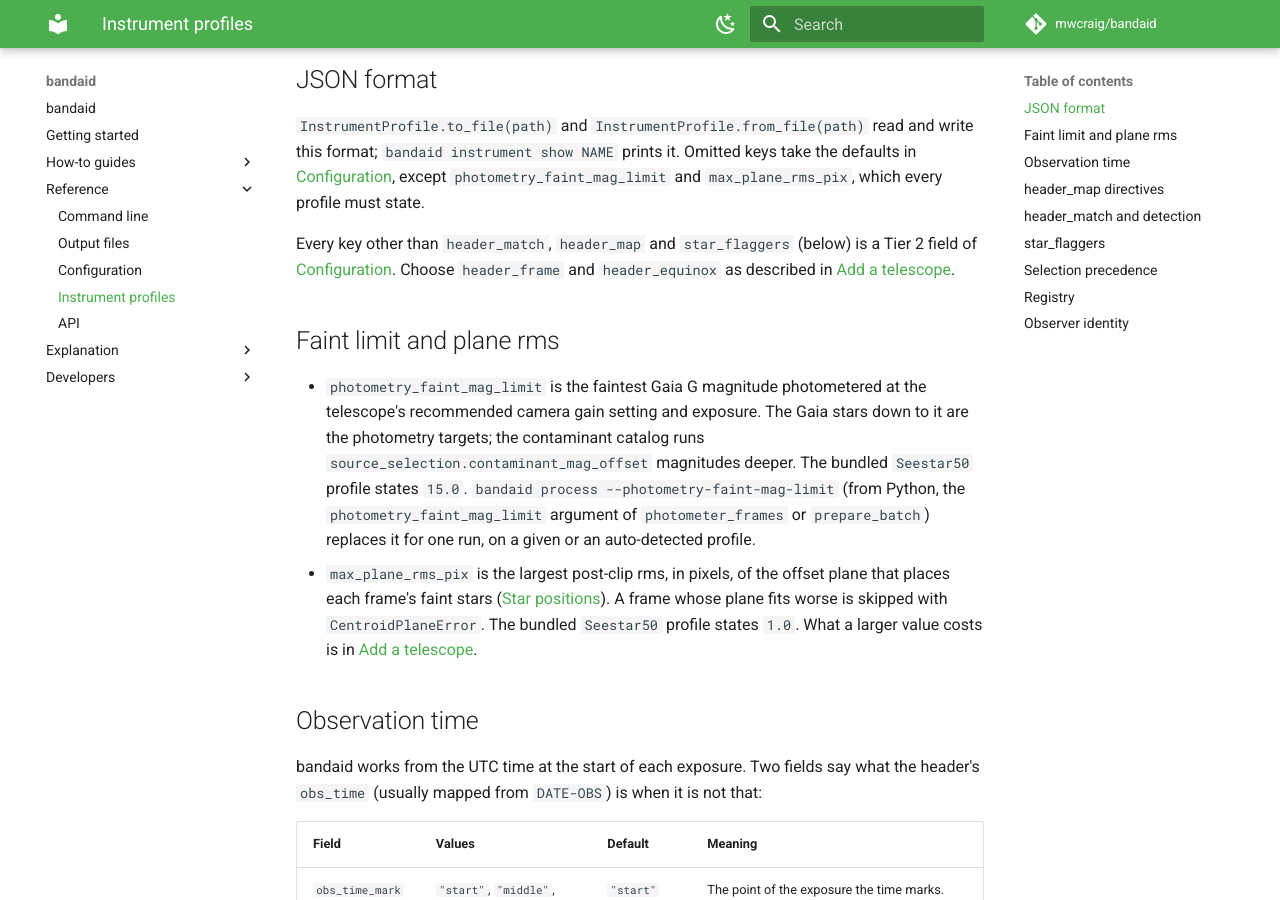
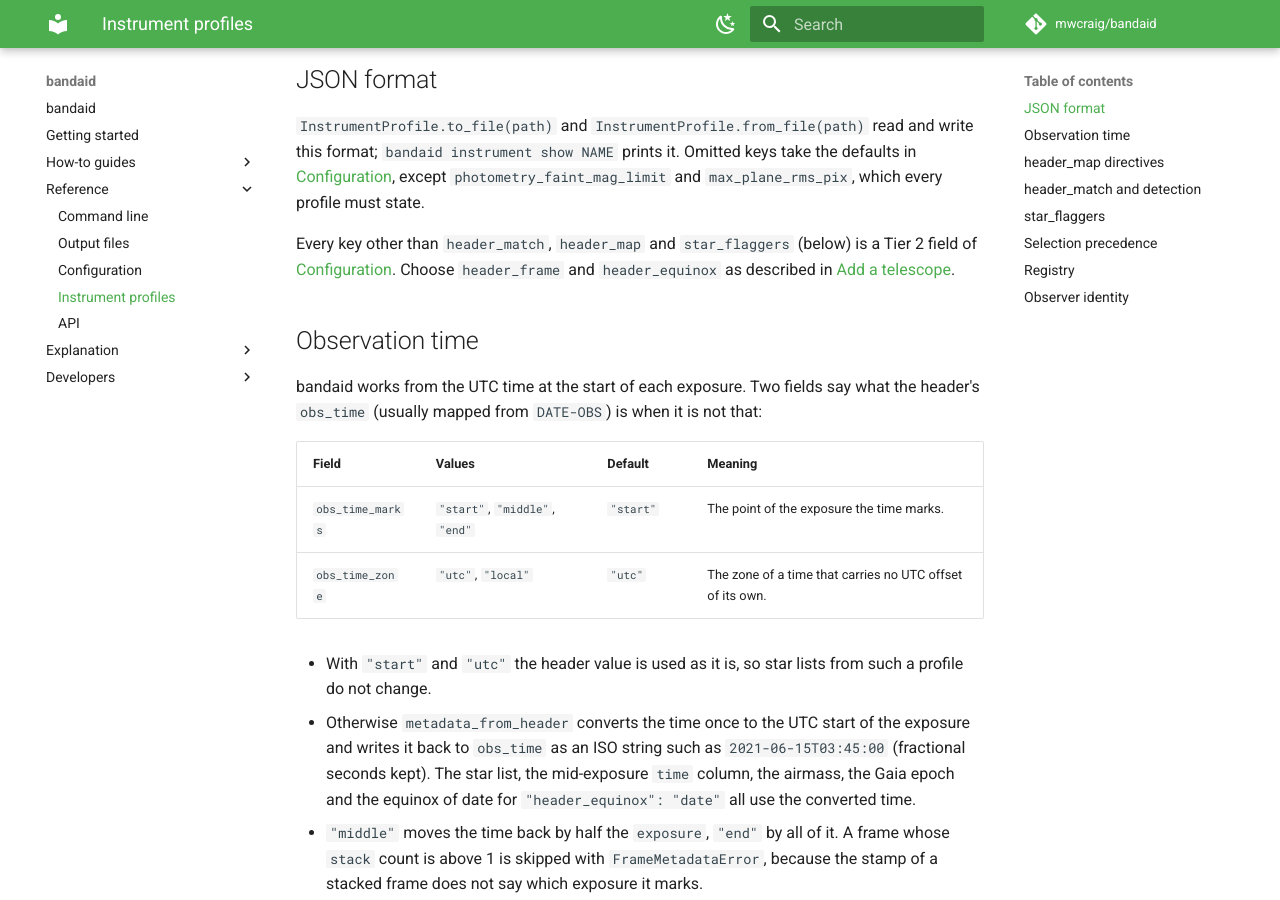
Before and after one commit to mwcraig/bandaid, an MkDocs documentation site: the page built from docs/reference/instrument_profiles.md, in a window 1280 px wide and 900 px high, scrolled down 260 px. Built offline with MkDocs 1.6.1 and Material for MkDocs 9.7.7, drawn with Linux system fonts in a browser that asks for light colours; comment, search, counter and statistics services are not loaded; some of the changed text lies outside the part shown.

Commit message:
Fix the exposure shift across a clock change, and trim after review
For a "middle" or "end" profile the exposure was subtracted from the
zoned local time, which moves the wall clock: an exposure that spans a
clock change came out wrong by the size of the change. The time is now
converted to UTC before the shift.

Simplifications from review: the per-run faint-limit override no longer
re-validates the whole profile, the local-time zone check is one block
with one message, the missing-exposure guard is gone, tests that only
exercised dateutil, astropy or the star-list schema are removed, and
the documentation says each thing once.

Part of #192.

🤖 Generated with [Claude Code](https://claude.com/claude-code)

Claude-Session: https://claude.ai/code/session_01Gy3gmYmx2k1nNVpKPNuSev

````diff
--- a/docs/reference/instrument_profiles.md
+++ b/docs/reference/instrument_profiles.md
@@ -16,23 +16,6 @@ and `max_plane_rms_pix`, which every profile must state.
 Every key other than `header_match`, `header_map` and `star_flaggers` (below) is a Tier 2 field of
 [Configuration](configuration.md). Choose `header_frame` and `header_equinox` as described in
 [Add a telescope](../howto/add_a_telescope.md#2-write-a-profile).
-
-## Faint limit and plane rms
-
-- `photometry_faint_mag_limit` is the faintest Gaia G magnitude photometered at
-    the telescope's recommended camera gain setting and exposure. The Gaia stars
-    down to it are the photometry targets; the contaminant catalog runs
-    `source_selection.contaminant_mag_offset` magnitudes deeper. The bundled
-    `Seestar50` profile states `15.0`. `bandaid process   --photometry-faint-mag-limit` (from Python, the
-    `photometry_faint_mag_limit` argument of `photometer_frames` or
-    `prepare_batch`) replaces it for one run, on a given or an auto-detected
-    profile.
-- `max_plane_rms_pix` is the largest post-clip rms, in pixels, of the offset
-    plane that places each frame's faint stars
-    ([Star positions](../explanation/star_positions.md)). A frame whose plane fits
-    worse is skipped with `CentroidPlaneError`. The bundled `Seestar50` profile
-    states `1.0`. What a larger value costs is in
-    [Add a telescope](../howto/add_a_telescope.md#2-write-a-profile).
 
 ## Observation time
 
@@ -118,7 +101,7 @@ when any of its rules match. `detect_instrument(header)` considers every
 bundled or registered profile with a non-empty `header_match` and returns the one
 that matches; zero or several matches raise `InstrumentDetectionError`, naming the
 header values checked and the candidate profiles. An empty `header_match` (the
-default, including on a bare `InstrumentProfile()`) means a profile is never
+default) means a profile is never
 auto-detected. The bundled `Seestar50` rule is `INSTRUME == "Seestar S50"`.
 
 `prepare_batch` wraps a detection failure in `BatchPrepError`, chaining
@@ -146,8 +129,7 @@ filter's table, `L4` included, and is dropped from every filter of that frame's
 
 The bundled `Seestar50` profile names one flagger, the built-in
 `seestar_core_replaced` (see
-[Output files](outputs.md#seestar-core-replaced-stars)). The default is empty,
-including on a bare `InstrumentProfile()`, so a custom profile, even one named
+[Output files](outputs.md#seestar-core-replaced-stars)). The default is empty, so a custom profile, even one named
 `Seestar50`, runs no instrument code unless its `star_flaggers` names a
 flagger, or unless it is registered over the bundled one with
 `register_instrument(..., replace=True)` without setting `star_flaggers`, in
@@ -209,10 +191,8 @@ whatever the headers do not: for the bundled `Seestar50` profile that is
 is the minimum ([getting started](../getting_started.md#observer-and-site)); a
 profile whose headers also lack the site position adds `site_lat` and `site_lon`.
 
-A profile with `"obs_time_zone": "local"` also needs `time_zone`: an IANA zone
-name such as `"America/Chicago"`, or the UTC offset in hours as a number
-(`-6`). It is used only to read the header time and is not written to the star
-list; with a `"utc"` profile it is ignored.
+A profile with `"obs_time_zone": "local"` also needs `time_zone`, an IANA zone
+name or the UTC offset in hours as a number (`-6`):
 
 ```json
 {"observer": "ABCD", "site_elev": 300.0, "time_zone": "America/Chicago"}
````
Also changed, not shown: docs/howto/troubleshooting.md (+3 -6 lines), docs/reference/command_line.md (+0 -4 lines), docs/reference/outputs.md (+2 -6 lines), 9 other files.
